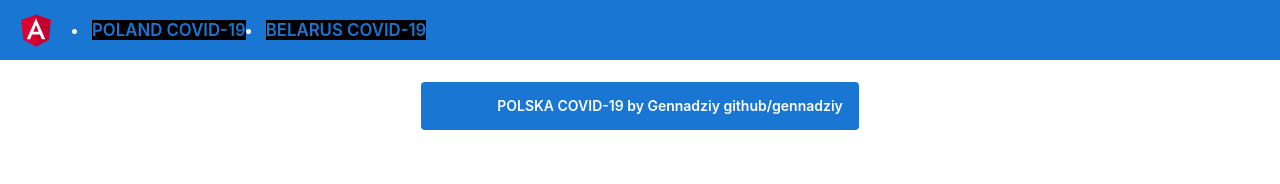
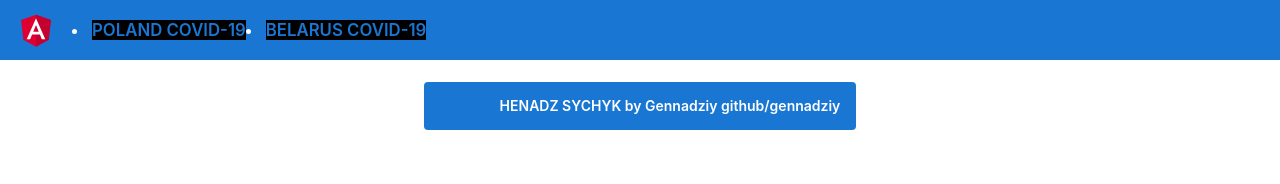
Before and after one commit to gennadziy/covid-19-POLAND, an Angular app: page / in a window 1280 px wide. Shown: the top 184 px of the page. Built offline with nearby package versions, Linux system fonts and the light colour scheme.

Commit message:
make it better

```diff
--- a/src/app/app.component.html
+++ b/src/app/app.component.html
@@ -320,7 +320,7 @@ font-size: larger;
 <div class="content" role="main">
     <!-- Highlight Card -->
     <div class="card highlight-card card-small">
-      <span>POLSKA COVID-19 by Gennadziy github/gennadziy</span>
+      <span>HENADZ SYCHYK by Gennadziy github/gennadziy</span>
     </div>
 
 <router-outlet></router-outlet>
```
Also changed, not shown: package.json (+35 -36 lines).
